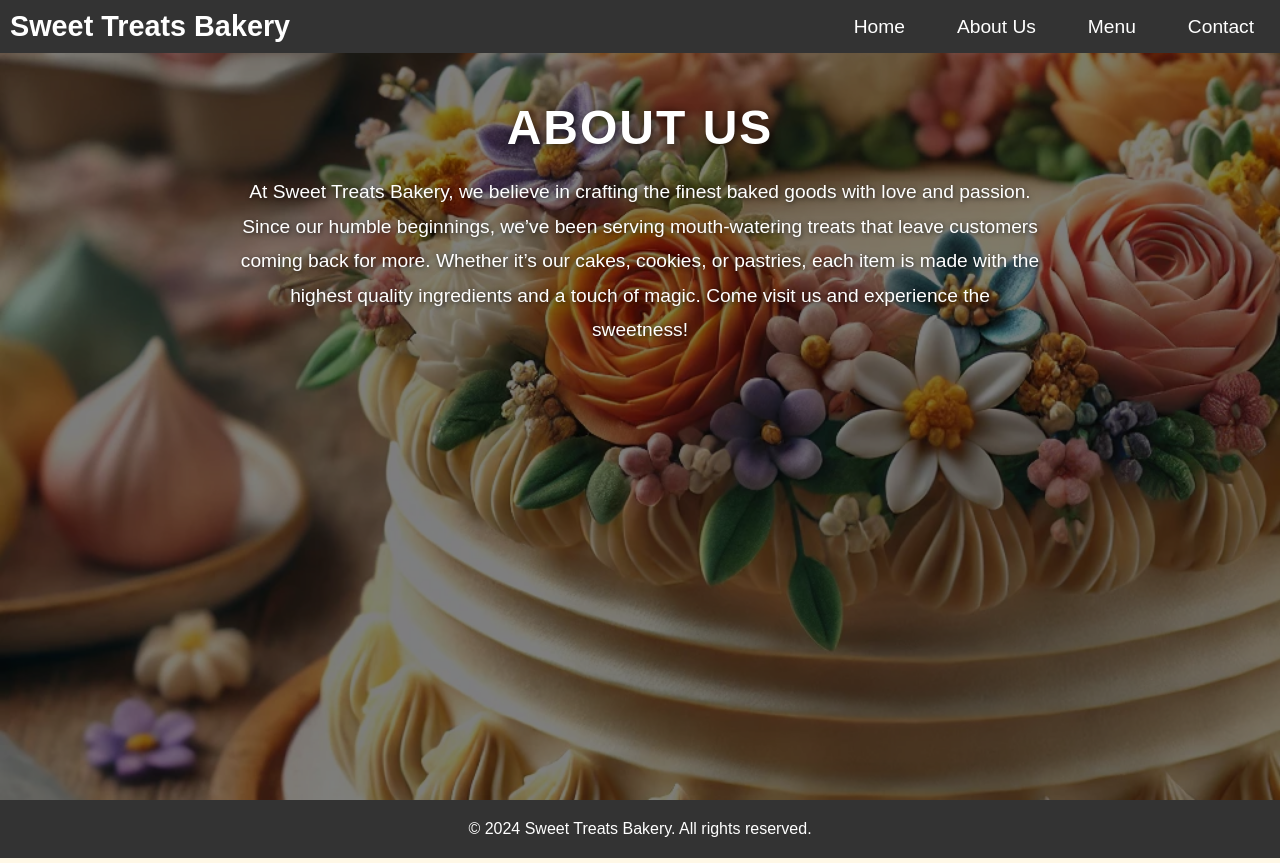
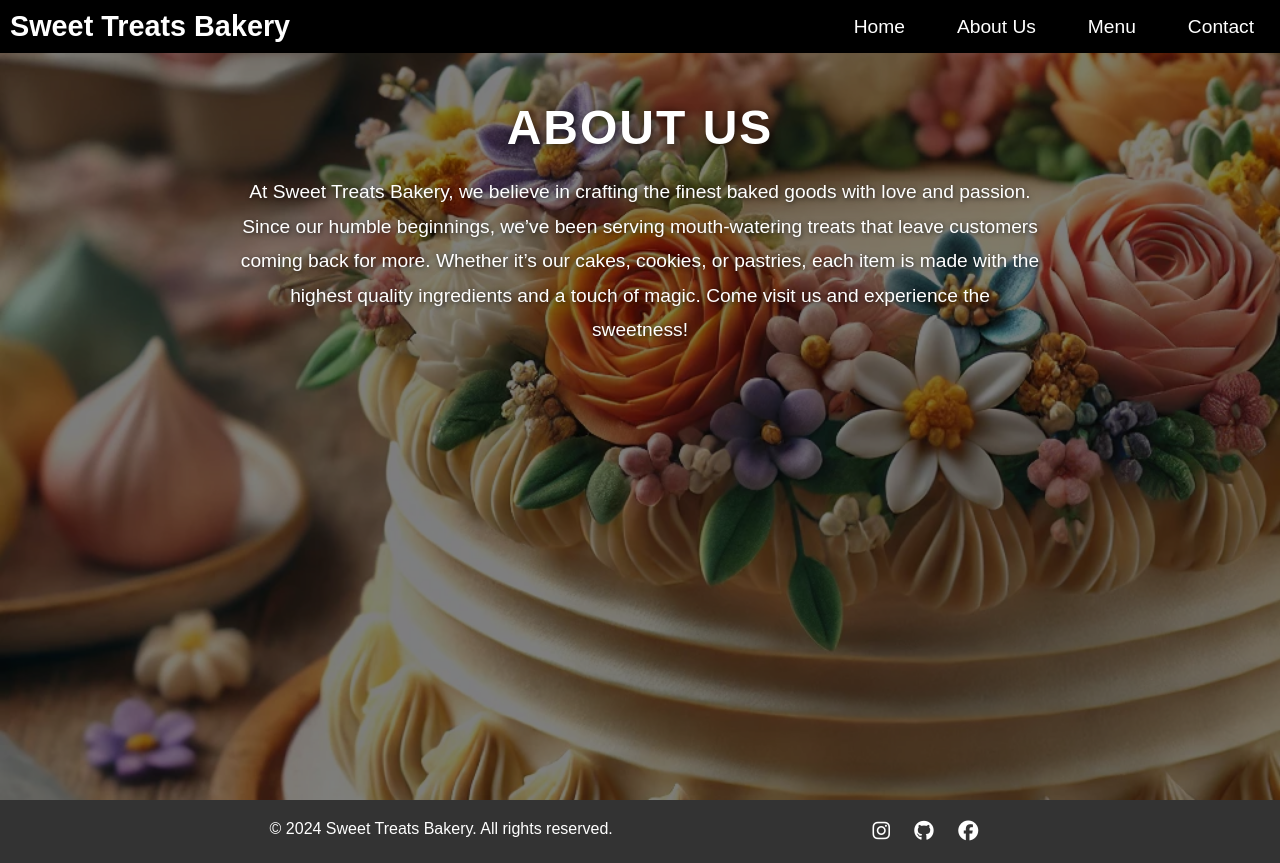
Before and after one commit to Aateshsingh/Bakery-Shop, a plain HTML site: page about.html in a window 1280 px wide. Drawn offline with Linux system fonts and the light colour scheme.

Commit message:
Few Changes in files

```diff
--- a/about.html
+++ b/about.html
@@ -5,6 +5,14 @@
     <meta name="viewport" content="width=device-width, initial-scale=1.0" />
     <title>Sweet Treats Bakery - About Us</title>
     <link rel="stylesheet" href="styles.css" />
+    <!--Font Awesome-->
+    <link
+      rel="stylesheet"
+      href="https://cdnjs.cloudflare.com/ajax/libs/font-awesome/6.6.0/css/all.min.css"
+      integrity="sha512-Kc323vGBEqzTmouAECnVceyQqyqdsSiqLQISBL29aUW4U/M7pSPA/gEUZQqv1cwx4OnYxTxve5UMg5GT6L4JJg=="
+      crossorigin="anonymous"
+      referrerpolicy="no-referrer"
+    />
     <style>
       body,
       html {
@@ -18,7 +26,7 @@
       .navbar {
         display: flex;
         justify-content: space-between;
-        background-color: #333;
+        background-color: black;
         padding: 10px;
         position: fixed; /* Fixed position */
         top: 0;
@@ -95,10 +103,18 @@
 
       /* Add some space between sections */
       footer {
+        display: flex;
+        justify-content: space-evenly;
         padding: 20px;
         background-color: #333;
         color: white;
         text-align: center;
+      }
+
+      .social a {
+        color: white;
+        padding: 10px;
+        font-size: 20px;
       }
 
       /* Optional: Customize the background further */
@@ -143,6 +159,18 @@
 
     <footer>
       <p>&copy; 2024 Sweet Treats Bakery. All rights reserved.</p>
+      <div class="social">
+        <a href="https://www.instagram.com" target="_blank"
+          ><i class="fa-brands fa-instagram"></i
+        ></a>
+        <a href="https://github.com" target="_blank"
+          ><i class="fa-brands fa-github"></i
+        ></a>
+        <a href="https://github.com" target="_blank"
+          ><i class="fa-brands fa-facebook"></i
+        ></a>
+
+      </div>
     </footer>
 
     <!-- Optional JS for fade-in animation -->
```
Also changed, not shown: contact.html (+29 -1 lines), index.html (+4 -1 lines), menu.html (+28 -1 lines).
